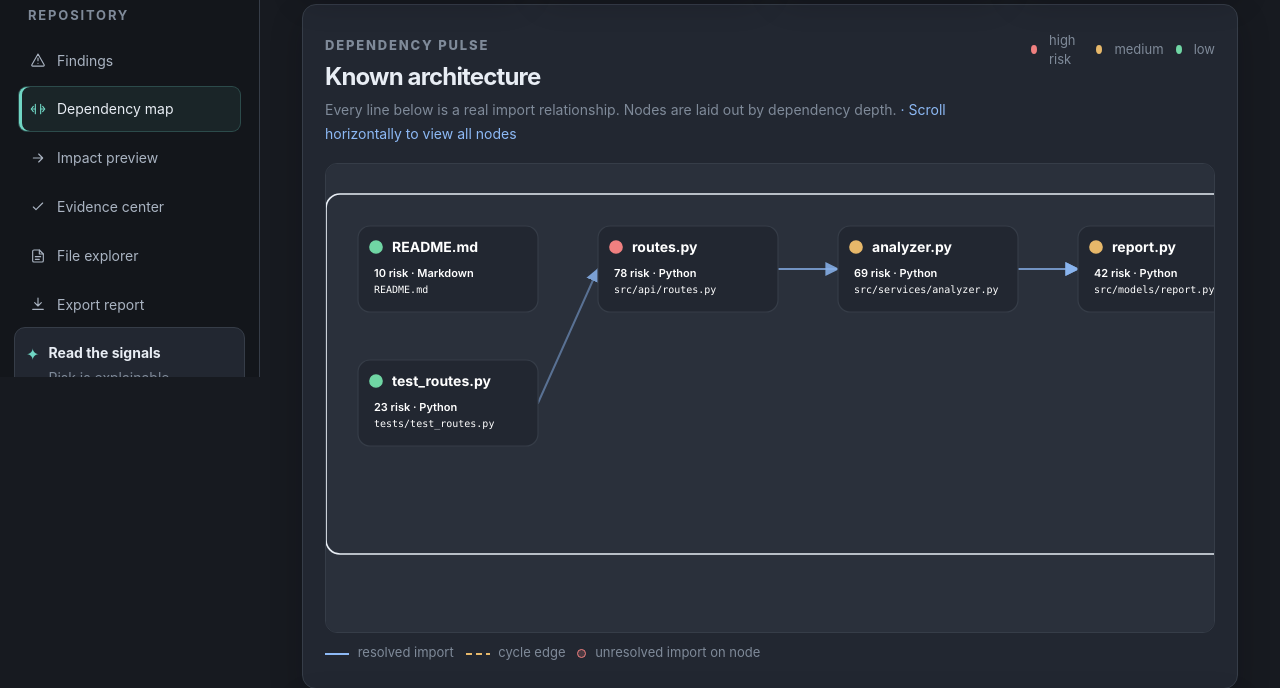
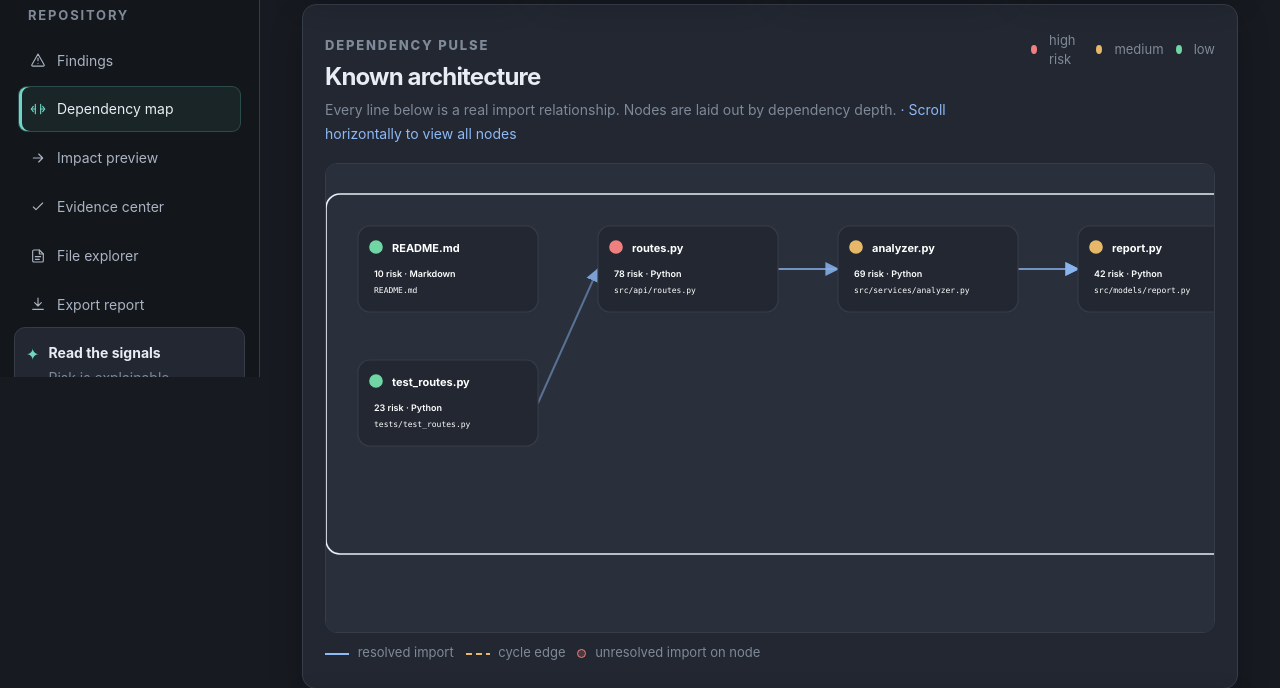
Before and after one commit to Luciddreamer-coder/Repopilot, a Flask app: page /dependencies in a window 1280 px wide. Shown: the part 423-1111 px from the top of the page. Run offline with Flask 3, Linux system fonts and the light colour scheme; some libraries are stand-ins or nearby versions.

Commit message:
fix: align dependency map node labels

```diff
--- a/app/static/css/style.css
+++ b/app/static/css/style.css
@@ -101,7 +101,7 @@ svg { width: 18px; height: 18px; fill: none; stroke: currentColor; stroke-width:
 .architecture-node-name { fill: var(--color-text); font: 700 15px Inter, sans-serif; }
 .architecture-node-risk { fill: var(--color-text-secondary); font: 11px monospace; }
 .architecture-node-path { fill: var(--color-text-muted); font: 10px monospace; }
-.architecture-node-flag { fill: var(--color-risk-medium); font: 800 8px monospace; letter-spacing: .08em; text-anchor: end; }
+.architecture-node-flag { display: none; }
 .architecture-node-flag.is-unresolved { fill: var(--color-risk-high); }
 .architecture-legend { display: flex; flex-wrap: wrap; gap: 16px; margin-top: 10px; color: var(--color-text-muted); font-size: 9px; }
 .legend-line, .legend-node { display: inline-block; vertical-align: middle; }
@@ -1823,7 +1823,7 @@ small, kbd { font-size: var(--font-size-xs) !important; line-height: 1.45; }
   stroke: none !important;
   stroke-width: 0 !important;
   font-family: Inter, ui-sans-serif, system-ui, sans-serif;
-  font-size: 14px;
+  font-size: 11px;
   font-weight: 700;
   text-rendering: geometricPrecision;
 }
@@ -1834,7 +1834,7 @@ small, kbd { font-size: var(--font-size-xs) !important; line-height: 1.45; }
   stroke: none !important;
   stroke-width: 0 !important;
   font-family: Inter, ui-sans-serif, system-ui, sans-serif;
-  font-size: 11px;
+  font-size: 9px;
   font-weight: 600;
   text-rendering: geometricPrecision;
 }
@@ -1845,7 +1845,7 @@ small, kbd { font-size: var(--font-size-xs) !important; line-height: 1.45; }
   stroke: none !important;
   stroke-width: 0 !important;
   font-family: ui-monospace, SFMono-Regular, Consolas, monospace;
-  font-size: 10px;
+  font-size: 8px;
   font-weight: 500;
   text-rendering: geometricPrecision;
 }
```
